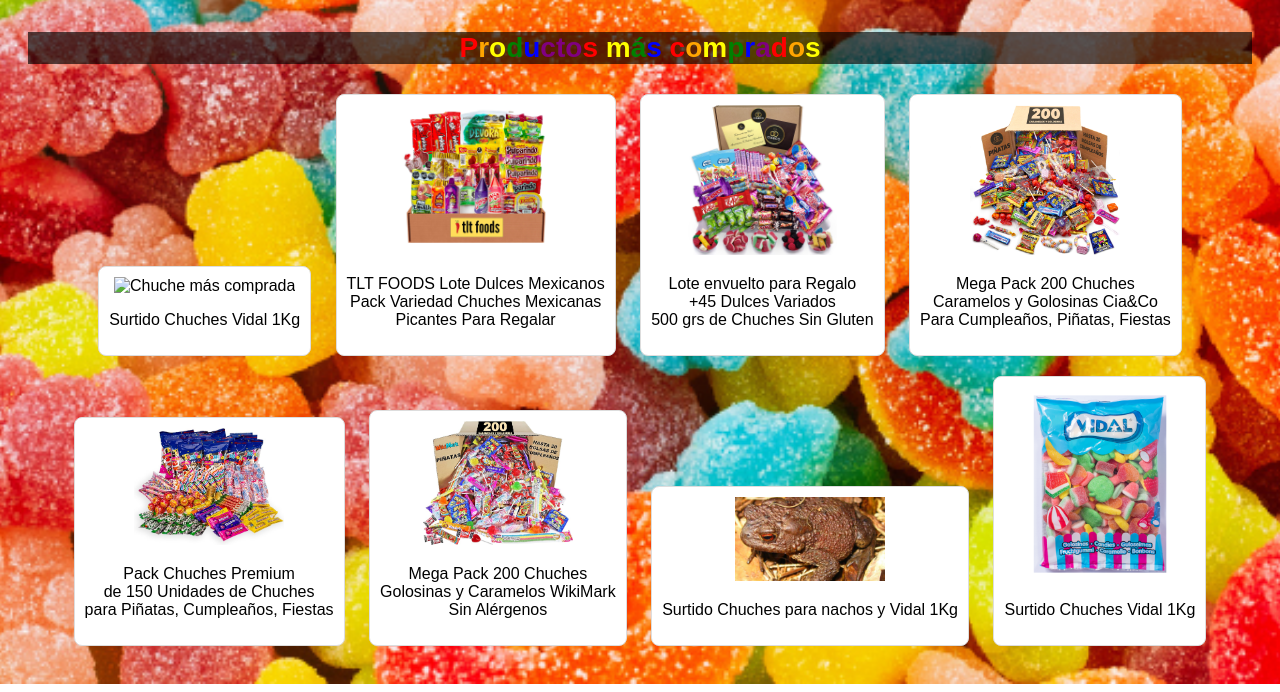
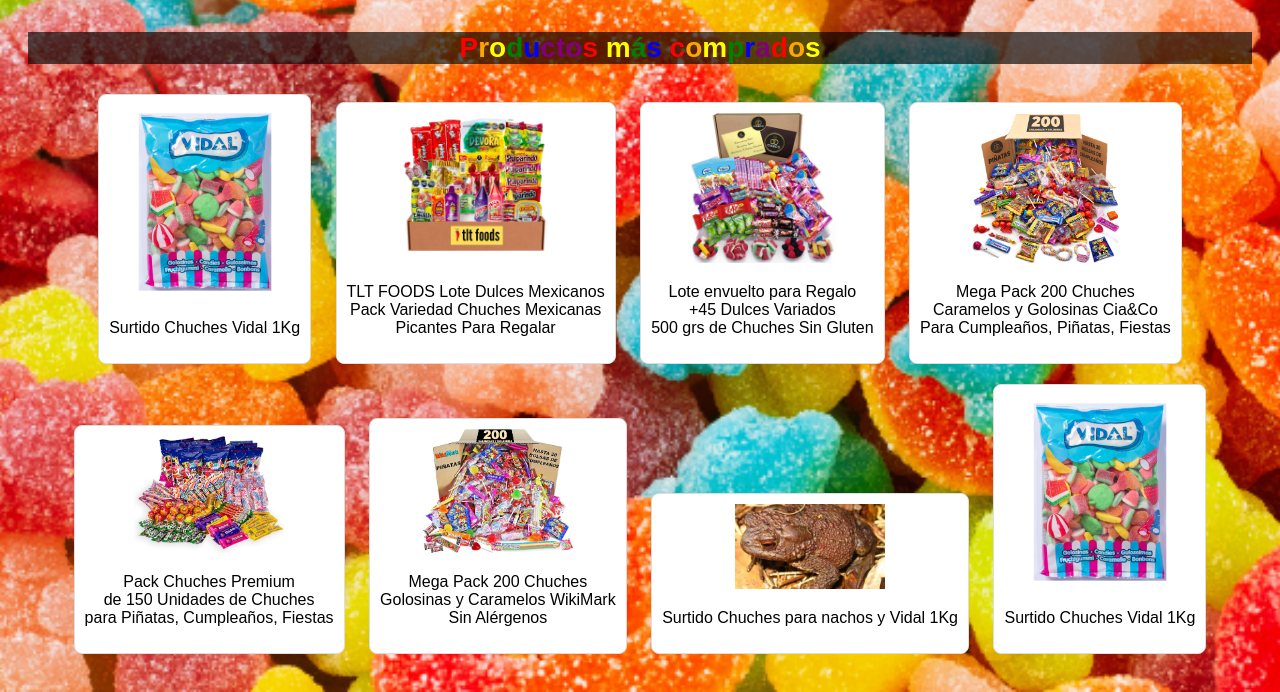
Before and after one commit to jc-florido/jc-florido.github.io, a plain HTML site: page TopVentas.html in a window 1280 px wide. Shown: the part 119-811 px from the top of the page. Drawn offline with Linux system fonts and the light colour scheme.

Commit message:
comillas

```diff
--- a/TopVentas.html
+++ b/TopVentas.html
@@ -32,7 +32,7 @@
      <div class="productos-mas-comprados">
         <h2 id="productos-mas-comprados-titulo">Productos más comprados</h2>
         <div class="producto">
-            <img src=images/producto1.jpg" alt="Chuche más comprada" width="150">
+            <img src="images/producto1.jpg" alt="Chuche más comprada" width="150">
             <p>Surtido Chuches Vidal 1Kg</p>
         </div>
 
```
